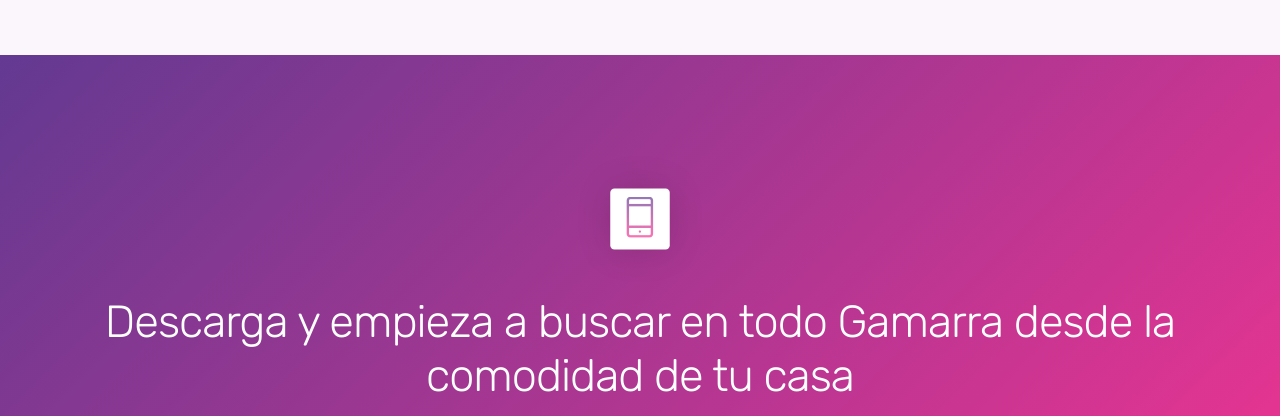
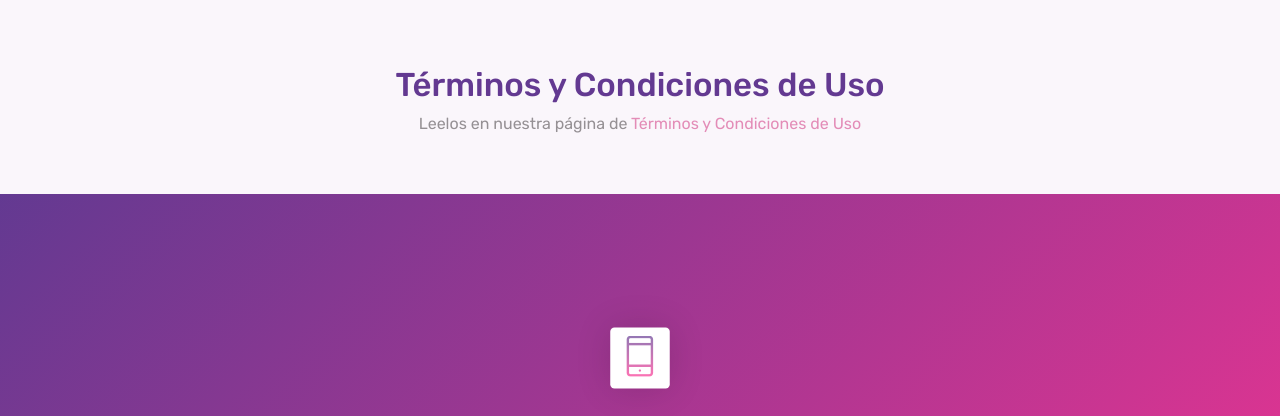
Before and after one commit to BalarkMalankov/gamarraapp, a plain HTML site: page index.html in a window 1280 px wide. Shown: the part 7012-7428 px from the top of the page. Drawn offline with Linux system fonts and the light colour scheme.

Commit message:
Agrega link entre la Landing Page y los Términos y Condiciones de Uso

```diff
--- a/index.html
+++ b/index.html
@@ -412,6 +412,16 @@
         </div>
         <!-- // end .section -->
 
+        <div class="section light-bg" style="padding: 10px 0">
+                <div class="container">
+                    <div class="section-title">
+						<h3>Términos y Condiciones de Uso</h3>
+						<p>Leelos en nuestra página de <a href="terminosycondiciones.html">Términos y Condiciones de Uso</a></p>
+                    </div>
+                </div>
+        </div>
+        <!-- // end .section -->
+
 
         <div class="section bg-gradient" id="descargar_">
                 <div class="container">
```
Also changed, not shown: terminosycondiciones.html (+4 -4 lines).
